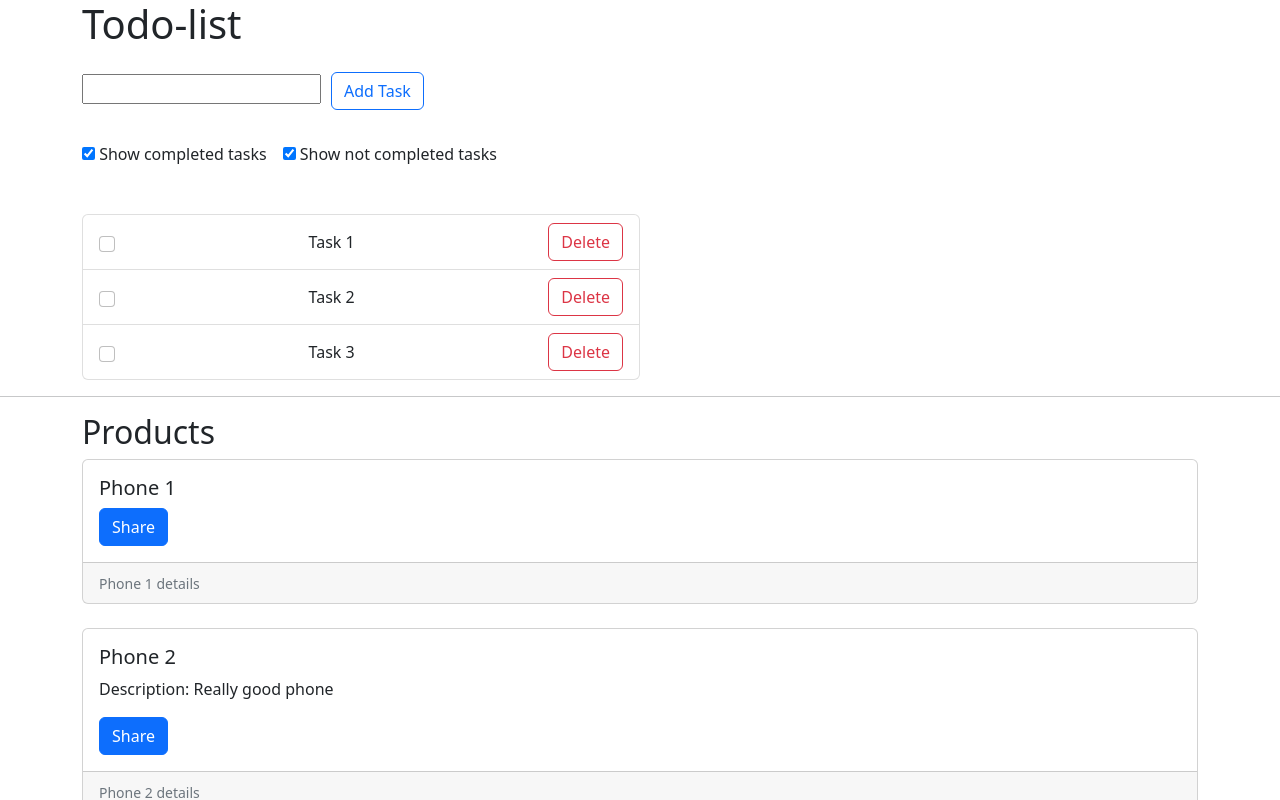
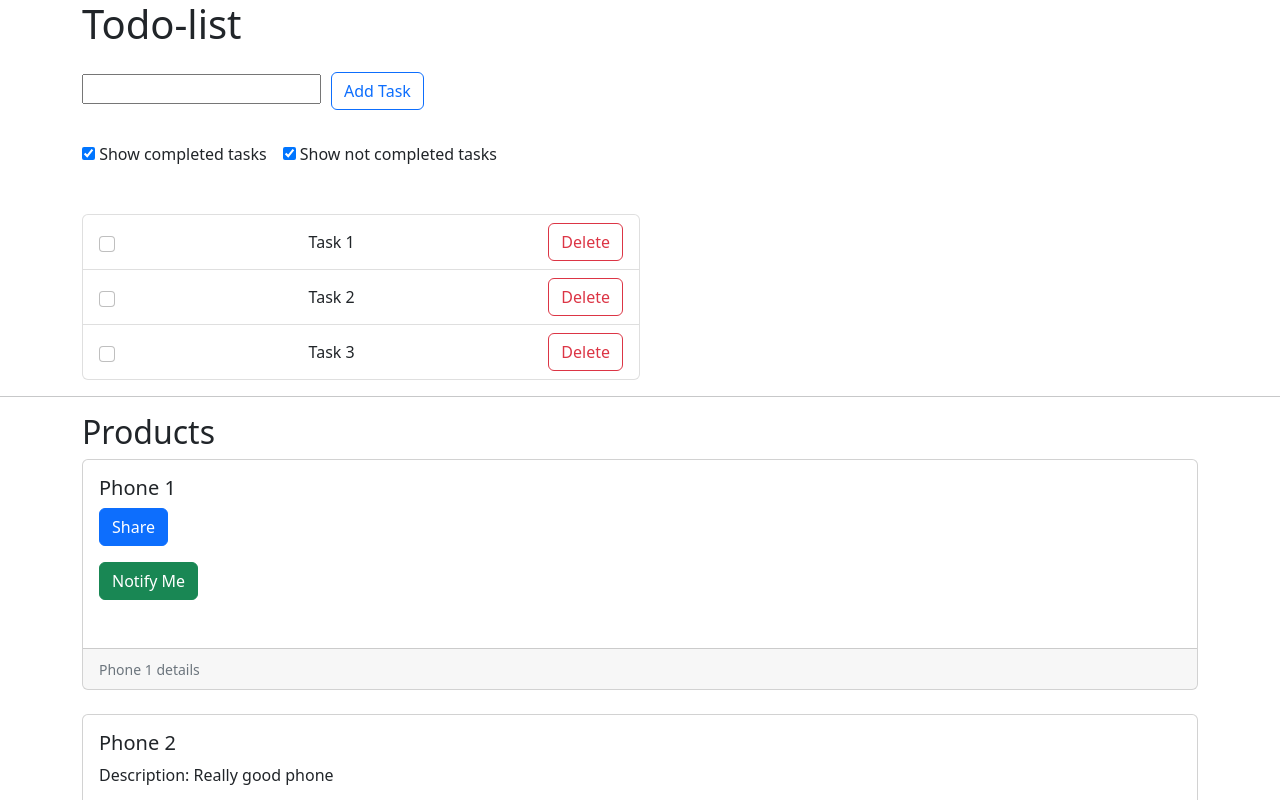
Before and after one commit to Rin1109/todo-list-my-work, an Angular app: page / in a window 1280 px wide. Shown: the top 800 px of the page. Built offline with nearby package versions, Linux system fonts and the light colour scheme.

Commit message:
Create product-alerts.component

```diff
--- a/src/app/app.module.ts
+++ b/src/app/app.module.ts
@@ -8,13 +8,15 @@ import {FormsModule} from "@angular/forms";
 import {CommonModule} from "@angular/common";
 import { TaskFiltersComponent } from './task-filters/task-filters.component';
 import { ProductListComponent } from './product-list/product-list.component';
+import { ProductAlertsComponent } from './product-alerts/product-alerts.component';
 
 @NgModule({
   declarations: [
     AppComponent,
     TodoListComponent,
     TaskFiltersComponent,
-    ProductListComponent
+    ProductListComponent,
+    ProductAlertsComponent
   ],
   imports: [
     BrowserModule,
--- /dev/null
+++ b/src/app/product-alerts/product-alerts.component.html
@@ -0,0 +1,3 @@
+<p *ngIf="product.price > 700">
+  <button class="btn btn-success my-md-3">Notify Me</button>
+</p>
--- /dev/null
+++ b/src/app/product-alerts/product-alerts.component.ts
@@ -0,0 +1,18 @@
+import { Component, OnInit } from '@angular/core';
+import { Input } from '@angular/core';
+
+@Component({
+  selector: 'app-product-alerts',
+  templateUrl: './product-alerts.component.html',
+  styleUrls: ['./product-alerts.component.css']
+})
+export class ProductAlertsComponent implements OnInit {
+
+  @Input() product: any;
+
+  constructor() { }
+
+  ngOnInit(): void {
+  }
+
+}
--- a/src/app/product-list/product-list.component.html
+++ b/src/app/product-list/product-list.component.html
@@ -11,6 +11,7 @@
       <button class="btn btn-primary" (click)="share()">
         Share
       </button>
+      <app-product-alerts [product]="product"></app-product-alerts>
     </div>
     <div class="card-footer">
       <small class="text-muted">{{ product.name }} details</small>
--- a/src/app/product-list/product-list.component.ts
+++ b/src/app/product-list/product-list.component.ts
@@ -8,9 +8,9 @@ import { Component, OnInit } from '@angular/core';
 export class ProductListComponent implements OnInit {
 
   products = [
-    {name: 'Phone 1', description: ''},
-    {name: 'Phone 2', description: 'Really good phone'},
-    {name: 'Phone 3', description: 'Also good phone'},
+    {name: 'Phone 1', description: '', price: 1000},
+    {name: 'Phone 2', description: 'Really good phone', price: 500},
+    {name: 'Phone 3', description: 'Also good phone', price: 100},
   ]
 
   constructor() { }
```
Also changed, not shown: src/app/product-alerts/product-alerts.component.css (added).
